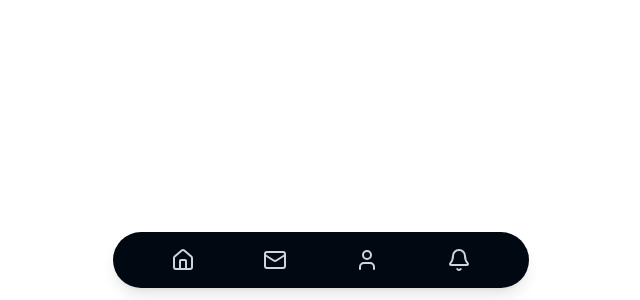
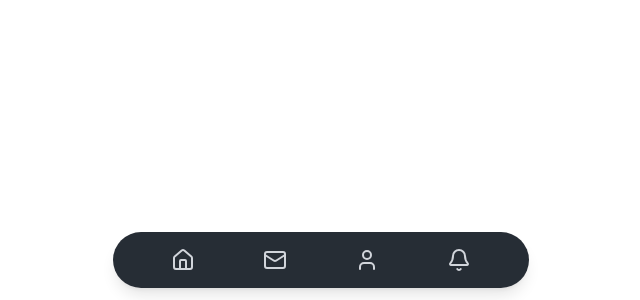
Before and after one commit to codersforcauses/intermediate_team_2, a Next.js app in the folder client/: page /layouts/docklayout in a window 1280 px wide. Shown: the part 500-800 px from the top of the page, without its empty margins (319-959 px from the left). Built offline with nearby package versions, Linux system fonts and the light colour scheme.

Commit message:
made the dock translucent!

```diff
--- a/client/src/components/ui/search-dock.tsx
+++ b/client/src/components/ui/search-dock.tsx
@@ -1,4 +1,6 @@
 import { Filter, Search } from "lucide-react";
+
+import { cn } from "@/lib/utils";
 
 import { Button } from "./button";
 
@@ -9,7 +11,7 @@ export default function SearchDock() {
         <div className="rounded-full px-3 py-1.5">
           <input
             placeholder="Search events"
-            className="w-full bg-transparent text-base outline-none"
+            className={cn("w-full bg-transparent text-base outline-none")}
           />
         </div>
       </div>
--- a/client/src/pages/layouts/docklayout.tsx
+++ b/client/src/pages/layouts/docklayout.tsx
@@ -3,6 +3,8 @@ import Link from "next/link";
 
 // this layout takes a children prop and bottomoverlay
 // whichever page uses DockLayout can **OPTIONALLY** declare an element to sit above the NAV bar
+
+// PHILLIPS EXTRA NOTE: the dock is set to 80% opacity with a blur! try to keep it consistent
 
 type DockLayoutProps = {
   children: React.ReactNode;
@@ -25,7 +27,7 @@ export default function DockLayout({
 
       <nav className="fixed bottom-0 left-0 right-0 z-50">
         <div className="mx-auto max-w-md px-4 pb-3">
-          <div className="flex items-center justify-around rounded-full bg-[#000912] px-6 py-4 shadow-lg">
+          <div className="flex items-center justify-around rounded-full bg-[#000912]/85 px-6 py-4 shadow-lg backdrop-blur-md">
             <Link href="/home" className="text-gray-300 hover:text-white">
               <Home className="h-6 w-6" />
             </Link>
```
